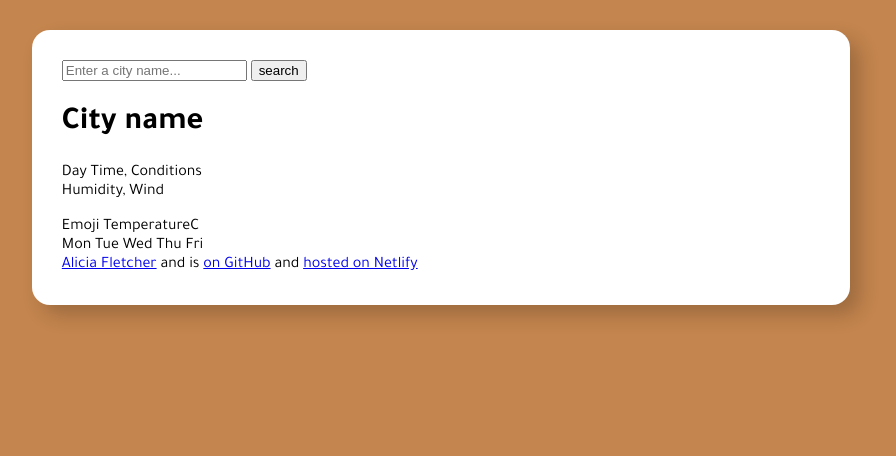
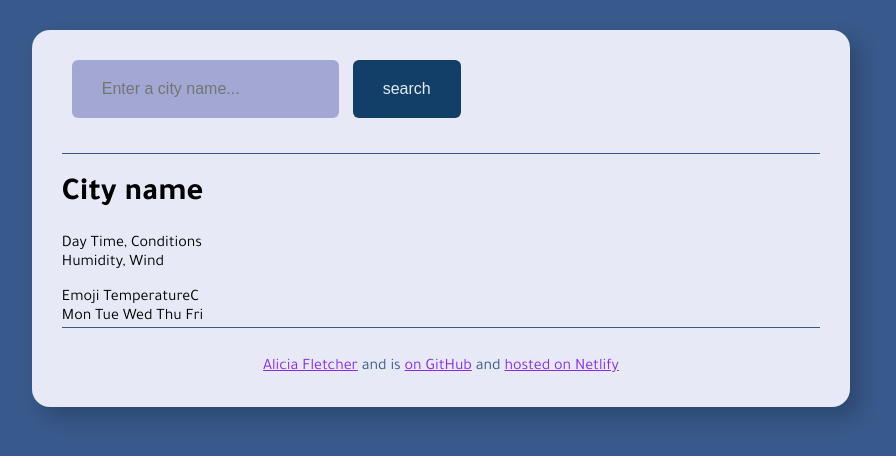
Before and after one commit to anafletcher/Inertactive-Weather-App-Project, a plain HTML site: page index.html in a window 1280 px wide. Shown: the whole page, without its empty margins (199-1095 px from the left). Drawn offline with Linux system fonts and the light colour scheme; a web font is replaced by a local one.

Commit message:
Styled background and font colours

```diff
--- a/index.html
+++ b/index.html
@@ -15,9 +15,14 @@
   <body>
     <div class="weather-app">
       <header>
-        <form>
-          <input type="search" placeholder="Enter a city name..." required />
-          <input type="submit" value="search" />
+        <form class="" search-form>
+          <input
+            type="search"
+            placeholder="Enter a city name..."
+            required
+            class="search-form-input"
+          />
+          <input type="submit" value="search" class="search-form-button" />
         </form>
       </header>
 
--- a/src/style.css
+++ b/src/style.css
@@ -1,13 +1,50 @@
 body {
-  background-color: rgb(196, 133, 78);
+  background-color: #38598b;
   font-family: "Tajawal", sans-serif;
 }
 
+header {
+  border-bottom: 1px solid #38598b;
+  padding: 0 0 35px;
+}
+
+footer {
+  border-top: 1px solid #38598b;
+  padding: 30px 0 0;
+  text-align: center;
+  font-size: 16px;
+  color: #38598b;
+}
+
+a {
+  color: blueviolet;
+}
+
 .weather-app {
-  background-color: white;
+  background-color: #e7eaf6;
   width: 60%;
   margin: 30px auto;
   padding: 30px;
   box-shadow: 10px 10px 20px rgba(0, 0, 0, 0.2);
   border-radius: 18px;
 }
+
+.search-form-input {
+  background-color: #a2a8d3;
+  color: #113f67;
+  border: none;
+  border-radius: 6px;
+  padding: 20px 30px;
+  font-size: 16px;
+  margin-left: 10px;
+}
+
+.search-form-button {
+  background-color: #113f67;
+  border: none;
+  border-radius: 6px;
+  padding: 20px 30px;
+  color: #e7eaf6;
+  margin-left: 10px;
+  font-size: 16px;
+}
```
